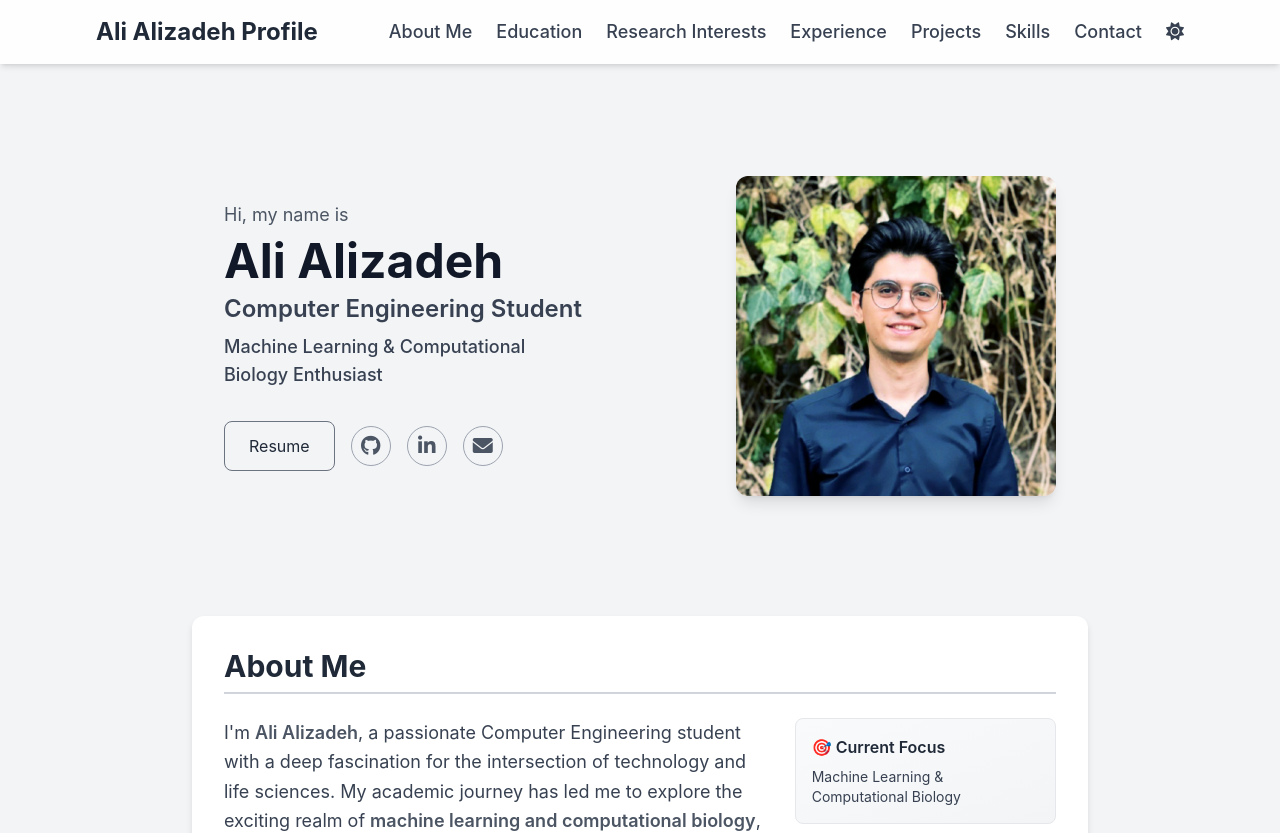
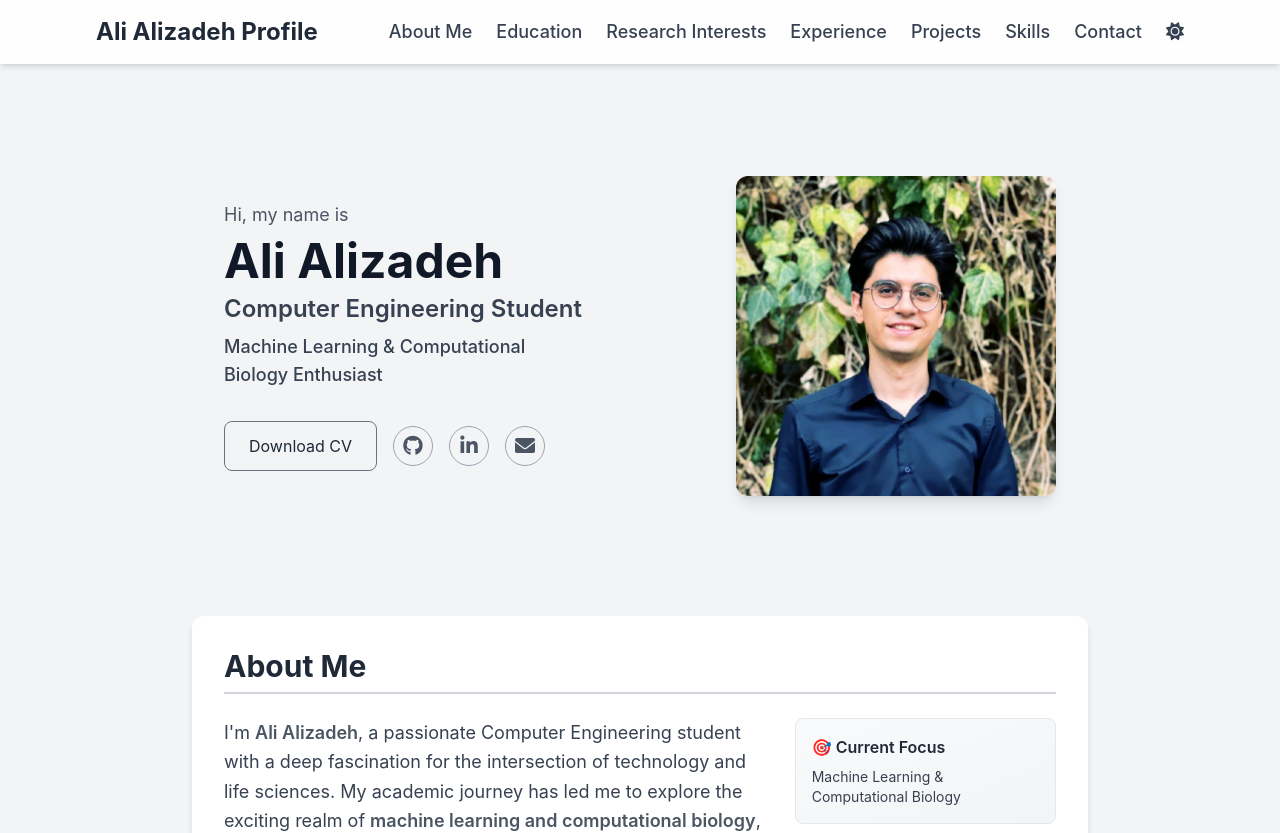
Before and after one commit to AliAlizadeh11/AliAlizadeh, a React (Create React App) app: page / in a window 1280 px wide. Shown: the top 833 px of the page. Built offline with nearby package versions, Linux system fonts and the light colour scheme.

Commit message:
fix: edit hero section

```diff
--- a/src/components/Hero.tsx
+++ b/src/components/Hero.tsx
@@ -13,7 +13,7 @@ const Hero: React.FC = () => {
 
                 <div className="flex flex-col sm:flex-row items-center justify-center md:justify-start space-y-4 sm:space-y-0 sm:space-x-4">
                     <a href={require('../assets/AliAlizadeh-CV.pdf')} target="_blank" rel="noopener noreferrer" className="w-full sm:w-auto px-6 py-3 border border-gray-500 dark:text-white text-gray-800 rounded-lg hover:bg-gray-700 dark:hover:bg-gray-700 hover:text-white dark:hover:text-white transition duration-300 ease-in-out text-center">
-                        Resume
+                        Download CV
                     </a>
                     <div className="flex space-x-4">
                         <a href="https://github.com/AliAlizadeh11" target="_blank" className="social-icon-button">
```
Also changed, not shown: 7 other files (tests, documents, lock files or other folders).
